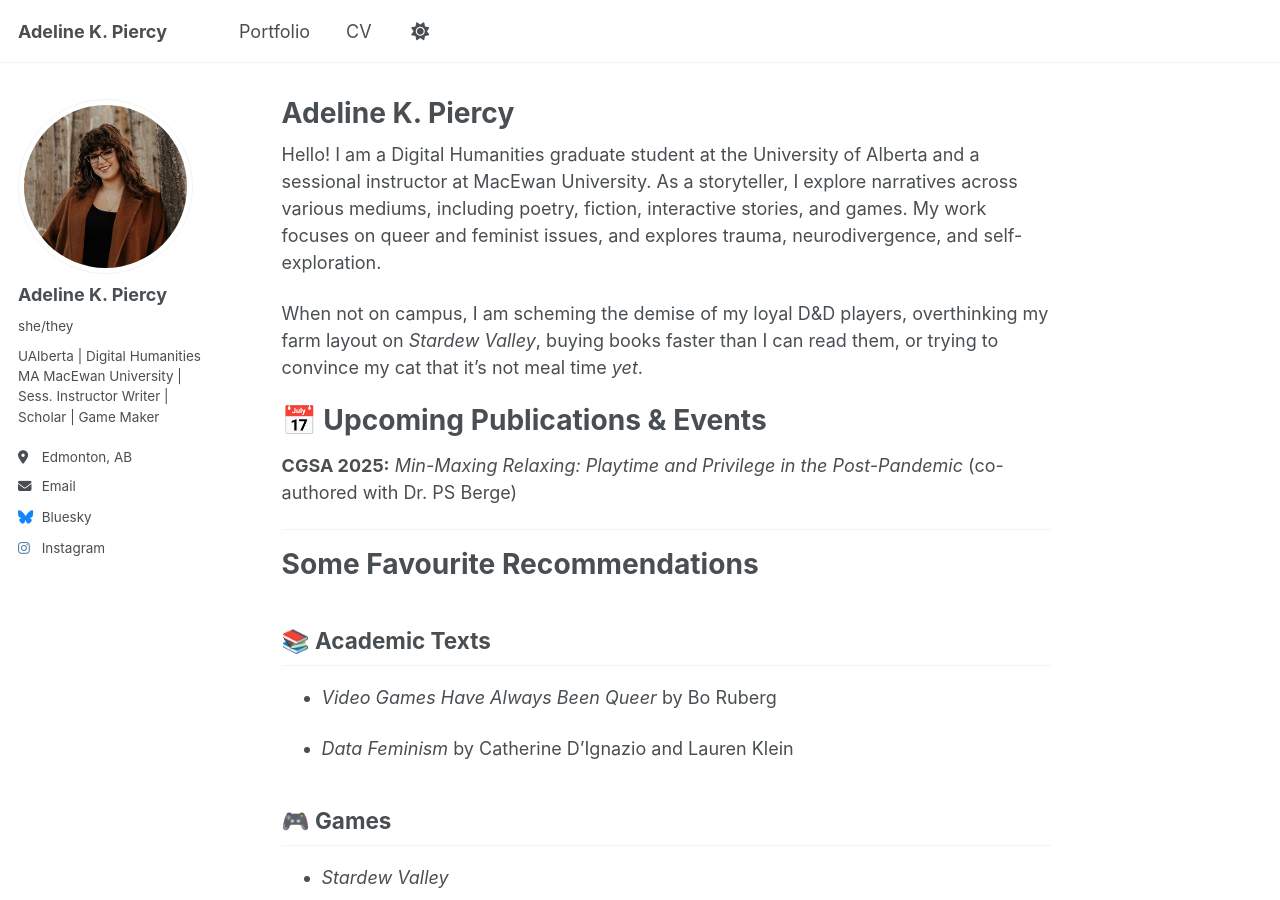
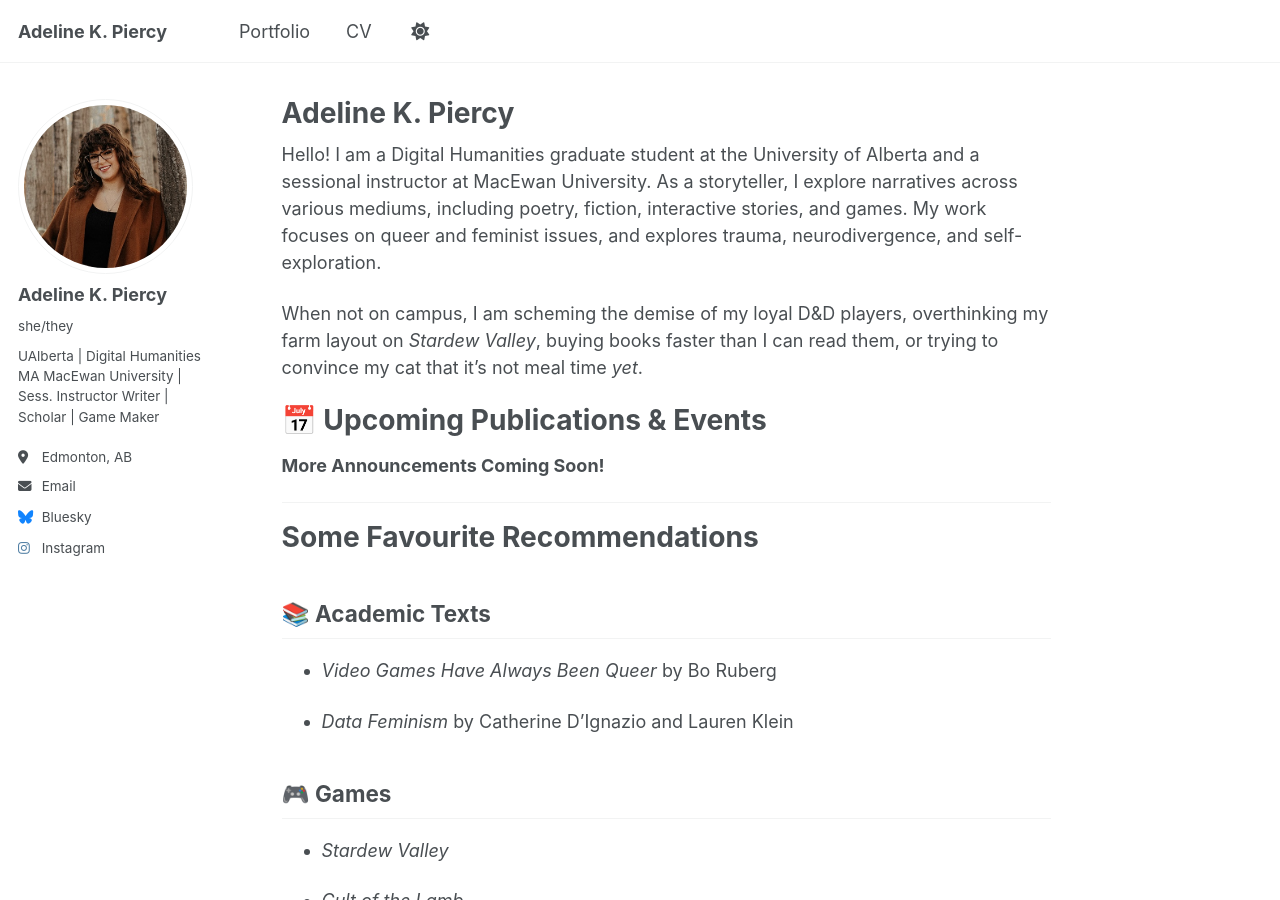
Before and after one commit to akpiercy/me, a Jekyll site: the page built from _pages/about.md, in a window 1280 px wide and 900 px high. Built offline with Jekyll 4.4.1, drawn with Linux system fonts in a browser that asks for light colours.

Commit message:
Update about.md

```diff
--- a/_pages/about.md
+++ b/_pages/about.md
@@ -15,7 +15,7 @@ When not on campus, I am scheming the demise of my loyal D&D players, overthinki
 
 📅 Upcoming Publications & Events
 =========
-**CGSA 2025:** *Min-Maxing Relaxing: Playtime and Privilege in the Post-Pandemic* (co-authored with Dr. PS Berge)
+**More Announcements Coming Soon!**
 
 -------
 
```
